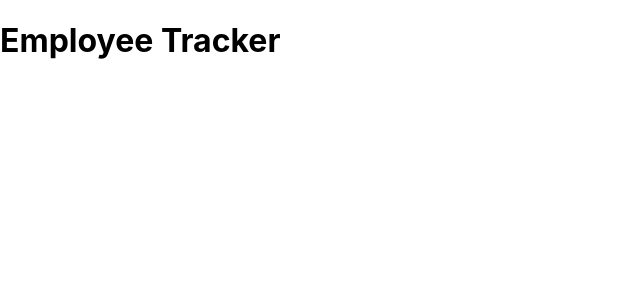
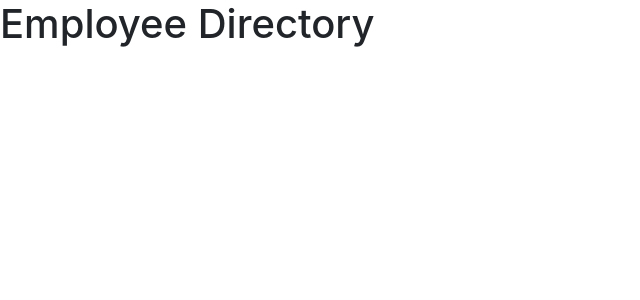
Before and after one commit to jfisher396/employee-directory, a React (Create React App) app: page / in a window 1280 px wide. Shown: the top 300 px of the page, without its empty margins (0-640 px from the left). Built offline with nearby package versions, Linux system fonts and the light colour scheme.

Commit message:
linked bootstrap cdn

```diff
--- a/public/index.html
+++ b/public/index.html
@@ -2,28 +2,9 @@
 <html lang="en">
   <head>
     <meta charset="utf-8" />
-    <link rel="icon" href="%PUBLIC_URL%/favicon.ico" />
     <meta name="viewport" content="width=device-width, initial-scale=1" />
-    <meta name="theme-color" content="#000000" />
-    <meta
-      name="description"
-      content="Web site created using create-react-app"
-    />
-    <link rel="apple-touch-icon" href="%PUBLIC_URL%/logo192.png" />
-    <!--
-      manifest.json provides metadata used when your web app is installed on a
-      user's mobile device or desktop. See https://developers.google.com/web/fundamentals/web-app-manifest/
-    -->
-    <link rel="manifest" href="%PUBLIC_URL%/manifest.json" />
-    <!--
-      Notice the use of %PUBLIC_URL% in the tags above.
-      It will be replaced with the URL of the `public` folder during the build.
-      Only files inside the `public` folder can be referenced from the HTML.
+    <link rel="stylesheet" href="https://stackpath.bootstrapcdn.com/bootstrap/4.5.0/css/bootstrap.min.css" class="css">
 
-      Unlike "/favicon.ico" or "favicon.ico", "%PUBLIC_URL%/favicon.ico" will
-      work correctly both with client-side routing and a non-root public URL.
-      Learn how to configure a non-root public URL by running `npm run build`.
-    -->
     <title>React App</title>
   </head>
   <body>
--- a/src/App.js
+++ b/src/App.js
@@ -2,7 +2,7 @@
 // import EmployeeTracker from "./components/EmployeeTracker";
 
 function App() {
-  return <h1>Employee Tracker</h1> ;
+  return <h1>Employee Directory</h1> ;
 }
 
 export default App;
```
